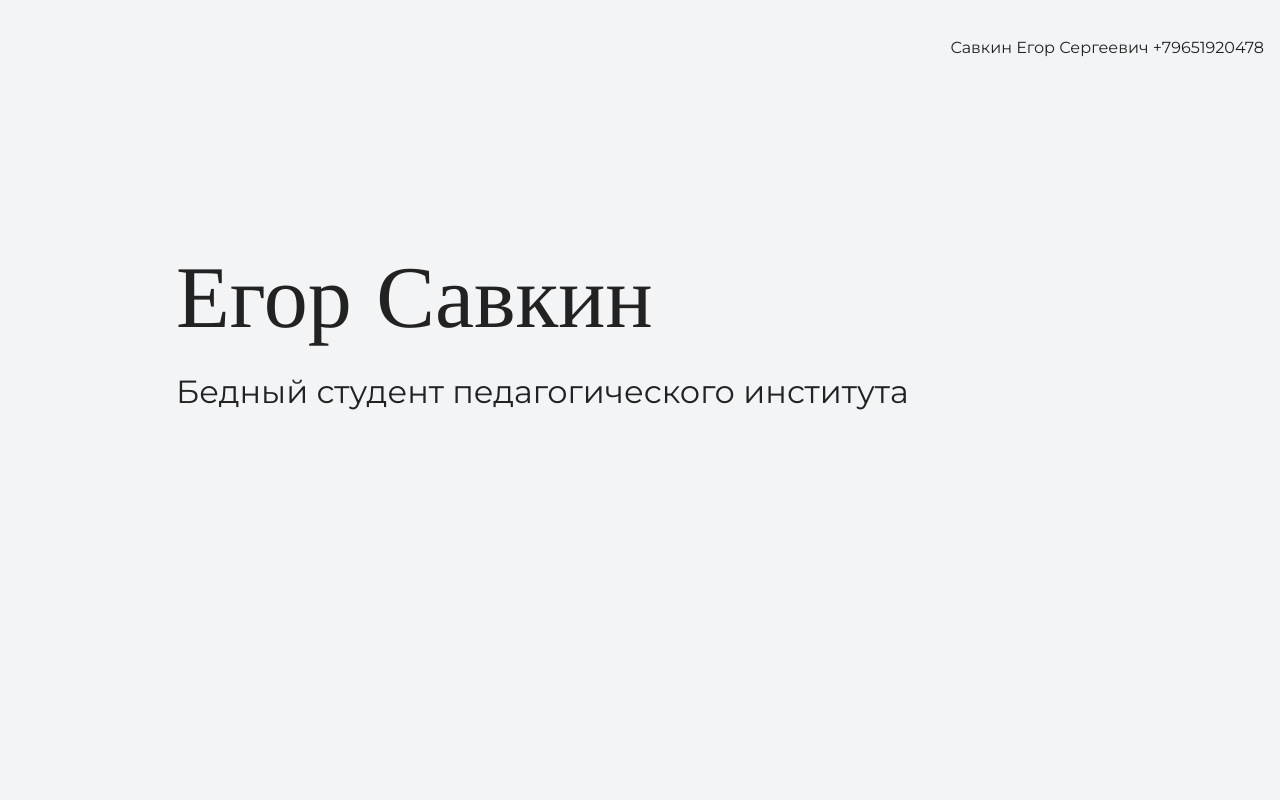
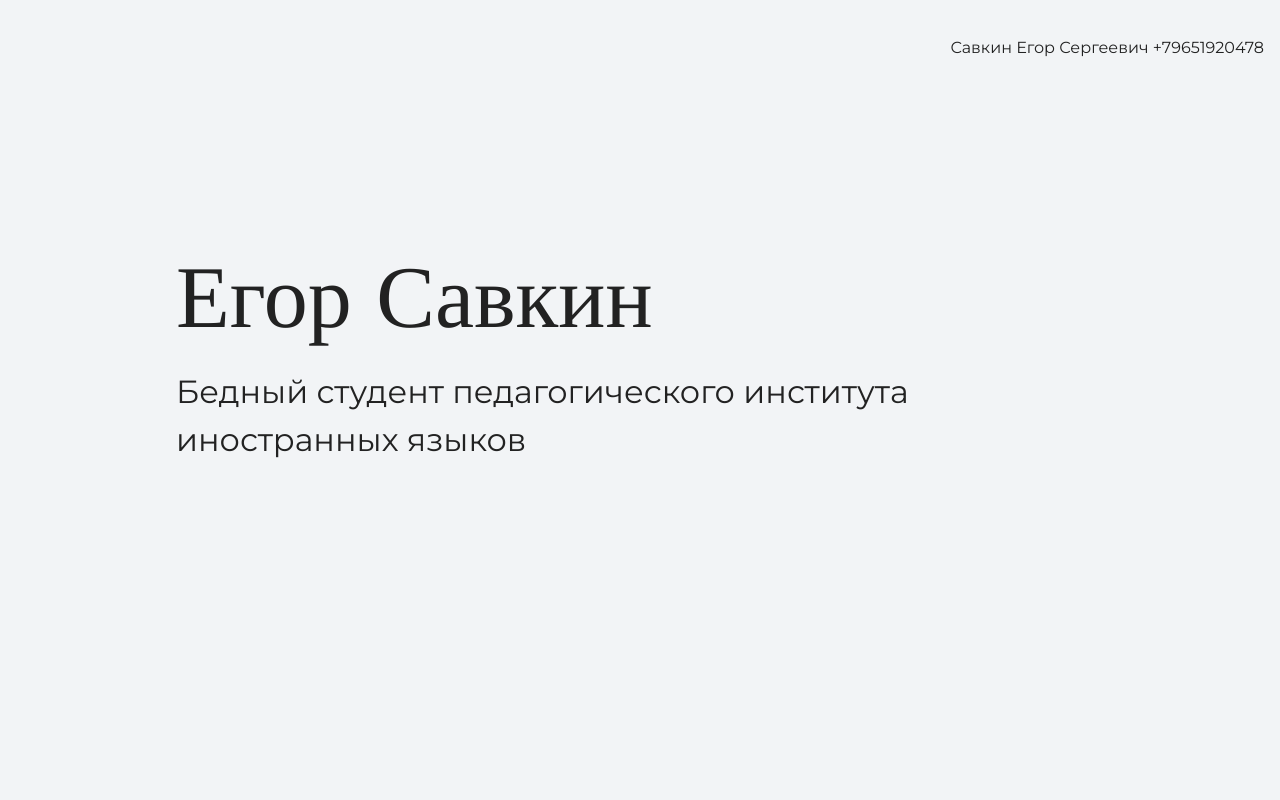
Before and after one commit to egor255/my-site, a plain HTML site: page index.html in a window 1280 px wide. Shown: the top 800 px of the page. Drawn offline with nearby package versions, Linux system fonts and the light colour scheme.

Commit message:
Update index.html
меняет текст на главной странице

```diff
--- a/index.html
+++ b/index.html
@@ -18,7 +18,7 @@
 <div class="container">
     <section class="hero-image">
       <h1 class="heading">Егор Савкин</h1>
-      <p>Бедный студент педагогического института</p>
+      <p>Бедный студент педагогического института иностранных языков</p>
     </section>
 
     <section class="intro">
```
